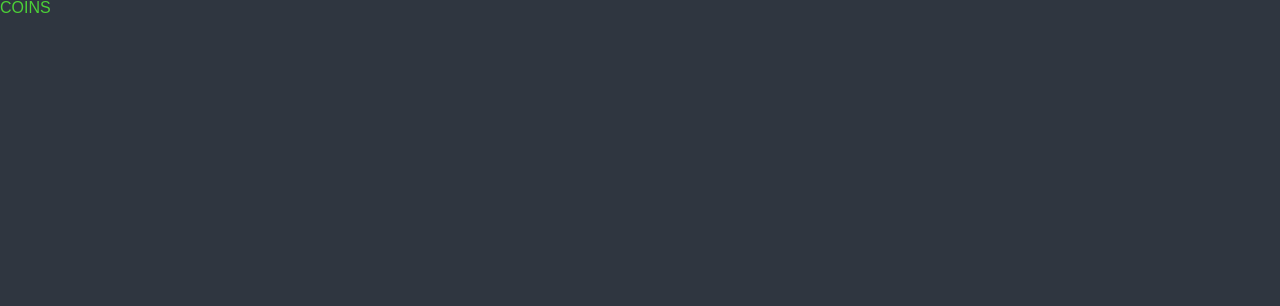
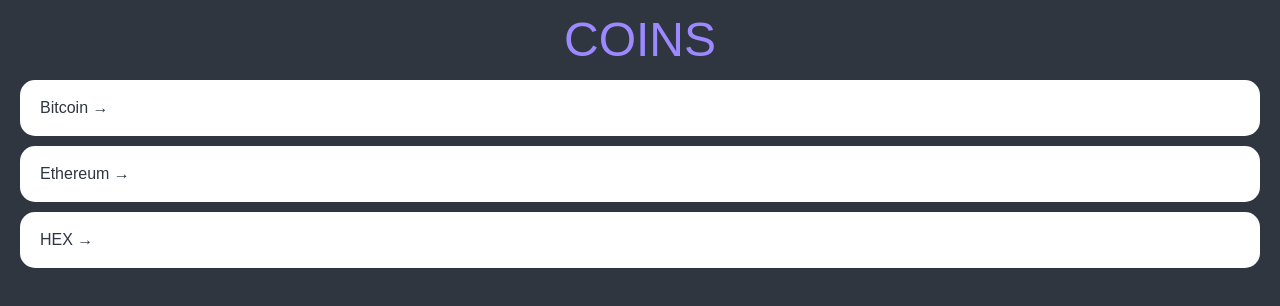
Before and after one commit to danbeeS2/react, a React (Create React App) app: page / in a window 1280 px wide. Shown: the top 306 px of the page. Built offline with nearby package versions, Linux system fonts and the light colour scheme.

Commit message:
5.2 Home part 1

```diff
--- a/src/App.tsx
+++ b/src/App.tsx
@@ -56,6 +56,7 @@
 }
 a {
   text-decoration: none;
+	color: inherit;
 }
 `;
 
--- a/src/index.tsx
+++ b/src/index.tsx
@@ -8,9 +8,9 @@
   document.getElementById("root") as HTMLElement
 );
 root.render(
-  <React.StrictMode>
+  <div>
     <ThemeProvider theme={theme}>
       <App />
     </ThemeProvider>
-  </React.StrictMode>
+  </div>
 );
--- a/src/routes/Coins.tsx
+++ b/src/routes/Coins.tsx
@@ -1,11 +1,86 @@
 import styled from "styled-components";
+import { Link } from "react-router-dom";
+
+const Container = styled.div`
+  padding: 0px 20px;
+`;
+
+const Header = styled.header`
+  height: 10vh;
+  display: flex;
+  justify-content: center;
+  align-items: center;
+`;
+
+const CoinList = styled.ul``;
+
+const Coin = styled.li`
+  background-color: white;
+  color: ${(props) => props.theme.bgColor};
+  margin-bottom: 10px;
+  border-radius: 15px;
+  a {
+    padding: 20px;
+    transition: color 0.2s ease-in;
+    display: block;
+  }
+  &:hover {
+    a {
+      color: ${(props) => props.theme.accentColor};
+    }
+  }
+`;
 
 const Title = styled.h1`
+  font-size: 48px;
   color: ${(props) => props.theme.accentColor};
 `;
 
+const coins = [
+  {
+    id: "btc-bitcoin",
+    name: "Bitcoin",
+    symbol: "BTC",
+    rank: 1,
+    is_new: false,
+    is_active: true,
+    type: "coin",
+  },
+  {
+    id: "eth-ethereum",
+    name: "Ethereum",
+    symbol: "ETH",
+    rank: 2,
+    is_new: false,
+    is_active: true,
+    type: "coin",
+  },
+  {
+    id: "hex-hex",
+    name: "HEX",
+    symbol: "HEX",
+    rank: 3,
+    is_new: false,
+    is_active: true,
+    type: "token",
+  },
+];
+
 function Coins() {
-  return <Title>COINS</Title>;
+  return (
+    <Container>
+      <Header>
+        <Title>COINS</Title>
+      </Header>
+      <CoinList>
+        {coins.map((coin) => (
+          <Coin key={coin.id}>
+            <Link to={`/${coin.id}`}>{coin.name} &rarr;</Link>
+          </Coin>
+        ))}
+      </CoinList>
+    </Container>
+  );
 }
 
 export default Coins;
--- a/src/theme.ts
+++ b/src/theme.ts
@@ -4,5 +4,5 @@
   // https://flatuicolors.com/palette/gb
   bgColor: "#2f3640",
   textColor: "#f5f6fa",
-  accentColor: "#4cd137",
+  accentColor: "#9c88ff",
 };
```
